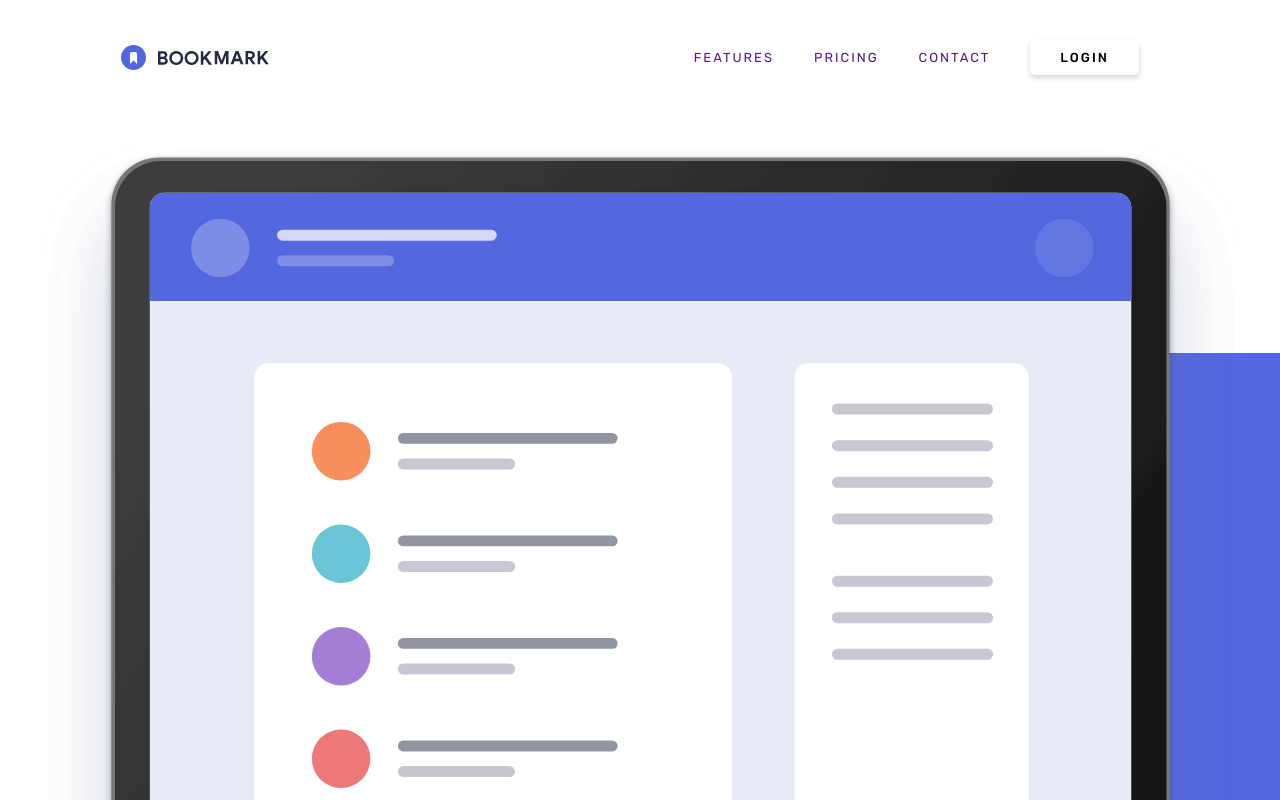
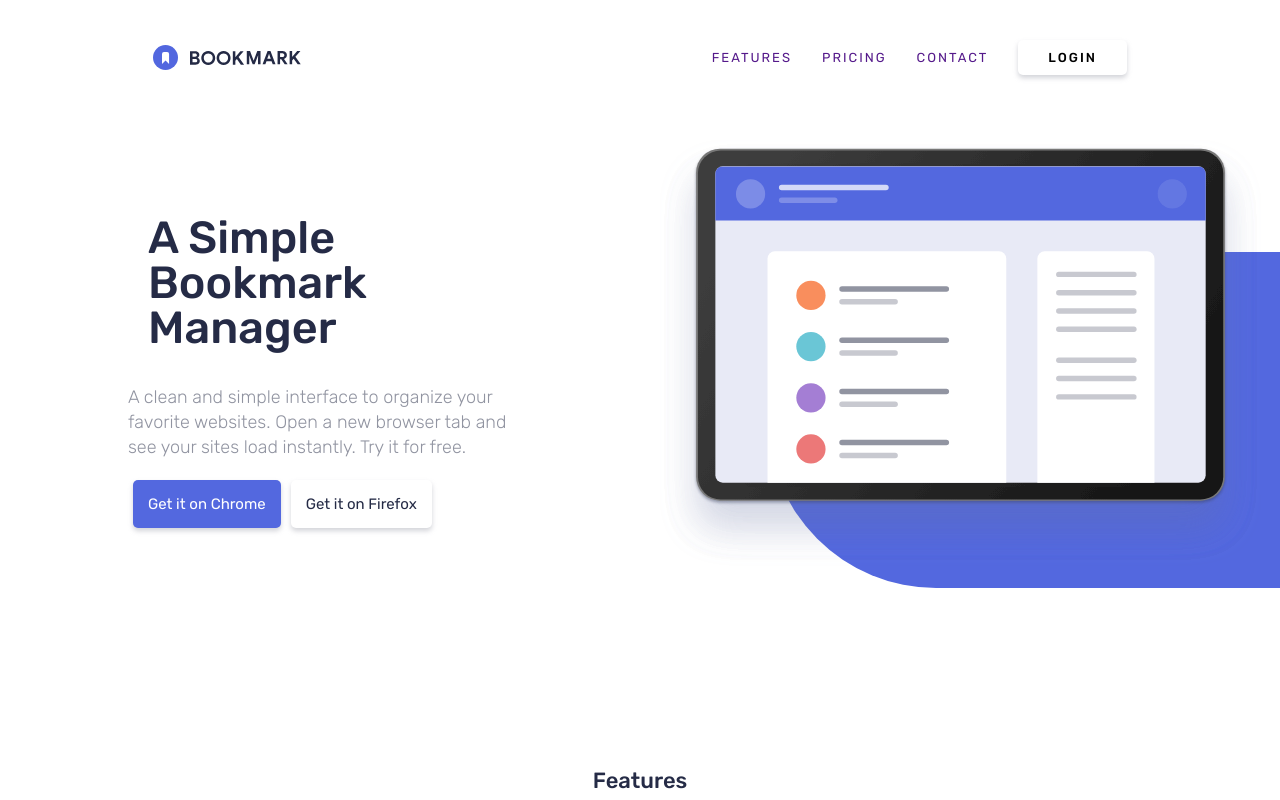
Before and after one commit to zflegle3/landing-page, a React (Create React App) app: page /share in a window 1280 px wide. Shown: the top 800 px of the page. Built offline with nearby package versions, Linux system fonts and the light colour scheme.

Commit message:
Refactored mobile styling to use mixins

```diff
--- a/src/components/SectionMain.js
+++ b/src/components/SectionMain.js
@@ -2,7 +2,7 @@ function SectionRight() {
 
     return (
       <div className="container-main">
-        <div className="container-sub-a">
+        <div className="container-main-a">
             <h1>A Simple Bookmark Manager</h1>
             <p>A clean and simple interface to organize your favorite websites. Open a new browser tab and see your sites load instantly. Try it for free.</p>
             <div className="button-container">
@@ -10,7 +10,7 @@ function SectionRight() {
                 <button className="btn-b">Get it on Firefox</button>
             </div>
         </div>
-        <div className="container-sub-b">
+        <div className="container-main-b">
             <div className="svg-hero"></div>
             <div className="background-right"></div>
         </div>
--- a/src/components/SectionRight.js
+++ b/src/components/SectionRight.js
@@ -2,7 +2,7 @@ function SectionRight() {
 
     return (
       <div className="container-main">
-        <div className="container-sub-a">
+        <div className="container-main-a">
             <h1>A Simple Bookmark Manager</h1>
             <p>A clean and simple interface to organize your favorite websites. Open a new browser tab and see your sites load instantly. Try it for free.</p>
             <div className="button-container">
@@ -10,7 +10,7 @@ function SectionRight() {
                 <button className="btn-b">Get it on Firefox</button>
             </div>
         </div>
-        <div className="container-sub-b">
+        <div className="container-main-b">
             <div className="svg-hero-a"></div>
             <div className="background-right"></div>
         </div>
--- a/src/styles/desktop.scss
+++ b/src/styles/desktop.scss
@@ -1,3 +1,5 @@
+@use "styles";
+
 // Solid Colors
 $bg-main: #ffffff;
 $txt-black: #000000;
@@ -13,12 +15,13 @@ $blue-sub-b-sh: rgba(37, 43, 70,0.90);
 @media only screen and (min-width: 760px) {     /* For desktop: */
 
     header {
-        width: 85%;
+        width: 80%;
         // display: flex;
         // flex-direction: row;
         // align-items: center;
         // justify-content: space-between;
         // padding: 5rem 15rem;
+
 
         button {
             background-color: transparent;
@@ -31,12 +34,13 @@ $blue-sub-b-sh: rgba(37, 43, 70,0.90);
             flex-direction: row;
             align-items: center;
             justify-content: center;
+            gap: 3rem;
 
             a {
                 font-size: 1.3rem;
                 color: $blue-sub-b;
                 font-weight: 400;
-                padding: 0rem 2rem;
+                // padding: 0rem 2rem;
                 letter-spacing: 0.2rem;
                 transition: color 0.3s;
                 text-decoration: none;
@@ -65,7 +69,6 @@ $blue-sub-b-sh: rgba(37, 43, 70,0.90);
                 border-radius: 0.5rem;
                 padding: 1rem 3rem;
                 box-shadow: 0rem 3px 5px $blue-sub-a-sh;
-                margin: 0rem 2rem;
                 border: 2px solid transparent;
                 transition: background-color 0.3s, color 0.3s, border 0.3s;
             }
@@ -77,91 +80,198 @@ $blue-sub-b-sh: rgba(37, 43, 70,0.90);
                 transition: background-color 0.3s, color 0.3s, border 0.3s;
             }
         }
-
-
-
-    }
-
-    header.hide {
-        visibility: hidden;
     }
 
     .container-main {
         display: flex;
-        flex-direction: column-reverse;
+        flex-direction: row;
+        align-items: center;
         width: 100vw;
         padding: 2.5rem 0rem 5rem 0rem;
+
+        .container-main-a {
+            width: 50%;
+            padding: 0rem 10vw;
+            // padding: 2.5rem 0rem;
+            // display: flex;
+            // flex-direction: column;
+            align-items: flex-start;
+            justify-content: flex-start;
+
+            h1 {
+                font-size: 4.5rem;
+                // color: $blue-sub-b;
+                // font-weight: 500;
+                text-align: left;
+                line-height: 4.5rem;
+                // padding: rem 2rem;
+            }
+
+            h2 {
+                font-size: 2.2rem;
+                text-align: left;
+                // color: $blue-sub-b;
+                // font-weight: 500;
+                // line-height: 3.6rem;
+                // padding: 0rem 5rem;
+            }
+
+            p {
+                padding: 1.5rem 0rem;
+                // font-weight: 400;
+                // line-height: 2.5rem;
+                // color: $blue-sub-a;
+                text-align: left;
+                font-size: 1.8rem;
+                font-weight: 300;
+            }
+        }
+
+        .container-main-b {
+            width: 50%;
+            // position: relative;
+            // display: flex;
+            // align-items: center;
+            // justify-content: center;
+            // width: 100%;
+            height: 0;
+            padding-top: 35%;
+            // overflow: hidden;
+
+            .background-right {
+                height: 60%;
+            }
+
+            // .svg-hero-a { //Right background
+            //     width: 100%;
+            //     height: 100%;
+            //     position: absolute;
+            //     top: 0rem;
+            //     left: 0rem;
+            //     background-image: url("../images//illustration-hero.svg");
+            //     background-position: center;
+            //     background-size: contain;
+            //     background-repeat: no-repeat;
+            //     width: 100%;
+            //     height: 0;
+            //     padding-top: 66.64%;
+            //     z-index: 1;
+            // }
+
+            // .svg-hero-b { //Left background
+            //     width: 100%;
+            //     height: 100%;
+            //     position: absolute;
+            //     top: 0rem;
+            //     left: 0rem;
+            //     background-image: url("../images//illustration-features-tab-1.svg");
+            //     background-position: center;
+            //     background-size: contain;
+            //     background-repeat: no-repeat;
+            //     width: 100%;
+            //     height: 0;
+            //     padding-top: 66.64%;
+            //     z-index: 1;
+            //     transform: scale(0.85);
+            // }
+
+            .background-right {
+                z-index: 0;
+                position: absolute;
+                bottom: 0rem;
+                width: 150vw;
+                height: 75%;
+                left: 20%;
+                background-color: $blue-main;
+                border-radius: 1000rem;
+            }
+
+            // .background-left {
+            //     z-index: 0;
+            //     position: absolute;
+            //     bottom: 0rem;
+            //     width: 150vw;
+            //     height: 75%;
+            //     right: 25%;
+            //     background-color: $blue-main;
+            //     border-radius: 1000rem;
+            // }
+        }
     }
 
 
     // Reused Text Container
     .container-sub-a {
-        padding: 2.5rem 0rem;
+        // width: 50%;
+        padding: 10rem 12rem;
+        // padding: 2.5rem 0rem;
         display: flex;
         flex-direction: column;
-        align-items: center;
-        justify-content: center;
+        // align-items: flex-start;
+        // justify-content: flex-start;
 
         h1 {
-            font-size: 2.8rem;
-            color: $blue-sub-b;
-            font-weight: 500;
-            text-align: center;
-            line-height: 3.6rem;
-            padding: rem 2rem;
+            font-size: 4.5rem;
+            // color: $blue-sub-b;
+            // font-weight: 500;
+            text-align: left;
+            line-height: 4.5rem;
+            // padding: rem 2rem;
         }
 
         h2 {
             font-size: 2.2rem;
-            color: $blue-sub-b;
-            font-weight: 500;
-            text-align: center;
-            line-height: 3.6rem;
-            padding: 0rem 5rem;
+            text-align: left;
+            // color: $blue-sub-b;
+            // font-weight: 500;
+            // line-height: 3.6rem;
+            // padding: 0rem 5rem;
         }
 
         p {
-            padding: 1.5rem 4rem;
-            font-size: 1.5rem;
-            font-weight: 400;
-            line-height: 2.5rem;
-            color: $blue-sub-a;
-            text-align: center;
+            padding: 1.5rem 0rem;
+            // font-weight: 400;
+            // line-height: 2.5rem;
+            // color: $blue-sub-a;
+            text-align: left;
+            font-size: 1.8rem;
+            font-weight: 300;
         }
 
         button {
-            border: none;
+            // border: none;
             font-size: 1.5rem;
             // letter-spacing: 0.1rem;
-            border-radius: 0.5rem;
-            padding: 1.5rem;
-            margin: 0.5rem;
+            // border-radius: 0.5rem;
+            // padding: 1.5rem;
+            // margin: 0.5rem;
             // box-shadow: 0rem 0.5rem 5rem $blue-sub-a-sh;
-            box-shadow: 0rem 3px 5px $blue-sub-a-sh;
+            // box-shadow: 0rem 3px 5px $blue-sub-a-sh;
         }
 
-        .btn-a {
-            background-color: $blue-main;
-            color: $bg-main;
-        }
+        // .btn-a {
+        //     background-color: $blue-main;
+        //     color: $bg-main;
+        // }
 
-        .btn-b {
-            background-color: $bg-main;
-            color: $blue-sub-b;
-        }
+        // .btn-b {
+        //     background-color: $bg-main;
+        //     color: $blue-sub-b;
+        // }
 
     }
 
     // Reused Image Container
-    .container-sub-b {
-        position: relative;
-        display: flex;
-        align-items: center;
-        justify-content: center;
-        width: 100%;
+    .container-main-b {
+        width: 50%;
+        // position: relative;
+        // display: flex;
+        // align-items: center;
+        // justify-content: center;
+        // width: 100%;
         height: 0;
-        padding-top: 66.64%;
-        overflow: hidden;
+        padding-top: 35%;
+        // overflow: hidden;
 
         .background-right {
             height: 60%;
@@ -226,6 +336,9 @@ $blue-sub-b-sh: rgba(37, 43, 70,0.90);
 
     .features {
         padding: 2.5rem 0rem 5rem 0rem;
+
+
+
 
         ul {
             // flex-grow: 1;
--- a/src/styles/styles.scss
+++ b/src/styles/styles.scss
@@ -14,6 +14,47 @@ $blue-sub-b-sh: rgba(37, 43, 70,0.90);
     font-family: 'Rubik', sans-serif;
     box-sizing: border-box;
 }
+
+//Font Themes
+@mixin fontXl {
+    font-size: 2.8rem;
+    font-weight: 500;
+    line-height: 3.6rem;
+}
+
+@mixin fontL {
+    font-size: 2.2rem;
+    font-weight: 500;
+    line-height: 3.6rem;
+}
+
+@mixin fontM {
+    font-size: 2rem;
+    font-weight: 200;
+    // line-height: 3.6rem;
+}
+
+@mixin fontS {
+    font-size: 1.5rem;
+    font-weight: 400;
+    // line-height: 2.5rem;
+}
+
+@mixin fontXs {
+    font-size: 1.2rem;
+    font-weight: 400;
+    // line-height: 3.6rem;
+}
+
+
+
+
+
+
+
+
+
+
 
 .nav-modal {
     position: fixed;
@@ -67,10 +108,9 @@ $blue-sub-b-sh: rgba(37, 43, 70,0.90);
 
 
         p {
+            @include fontM();
             width: 100%;
             text-align: center;
-            font-size: 2rem;
-            font-weight: 400;
             letter-spacing: 0.2rem;
             color: $bg-main;
             padding: 2.25rem 0rem;
@@ -138,7 +178,7 @@ header.hide {
 
 
 // Reused Text Container
-.container-sub-a {
+.container-sub-a, .container-main-a {
     padding: 2.5rem 0rem;
     display: flex;
     flex-direction: column;
@@ -146,40 +186,41 @@ header.hide {
     justify-content: center;
 
     h1 {
-        font-size: 2.8rem;
+        @include fontXl();
         color: $blue-sub-b;
-        font-weight: 500;
         text-align: center;
-        line-height: 3.6rem;
-        padding: rem 2rem;
+        padding: 2rem;
     }
 
     h2 {
-        font-size: 2.2rem;
+        // font-size: 2.2rem;
+        // line-height: 3.6rem;
+        // font-weight: 500;
+        @include fontL();
         color: $blue-sub-b;
-        font-weight: 500;
         text-align: center;
-        line-height: 3.6rem;
         padding: 0rem 5rem;
     }
 
     p {
+        @include fontS();
+        line-height: 2.5rem;
         padding: 1.5rem 4rem;
-        font-size: 1.5rem;
-        font-weight: 400;
-        line-height: 2.5rem;
+        // font-size: 1.5rem;
+        // font-weight: 400;
+        // line-height: 2.5rem;
         color: $blue-sub-a;
         text-align: center;
     }
 
     button {
         border: none;
-        font-size: 1.5rem;
+        @include fontS();
+        // font-size: 1.5rem;
         // letter-spacing: 0.1rem;
         border-radius: 0.5rem;
         padding: 1.5rem;
         margin: 0.5rem;
-        // box-shadow: 0rem 0.5rem 5rem $blue-sub-a-sh;
         box-shadow: 0rem 3px 5px $blue-sub-a-sh;
     }
 
@@ -196,7 +237,7 @@ header.hide {
 }
 
 // Reused Image Container
-.container-sub-b {
+.container-sub-b, .container-main-b {
     position: relative;
     display: flex;
     align-items: center;
@@ -295,9 +336,10 @@ header.hide {
 
         a {
             // width: 100%;
+            @include fontS();
             text-align: center;
-            font-size: 1.6rem;
-            font-weight: 400;
+            // font-size: 1.5rem;
+            // font-weight: 400;
             letter-spacing: 0.1rem;
             color: $blue-sub-b;
             padding: 2.25rem 0rem;
@@ -312,10 +354,6 @@ header.hide {
 
         a:hover {
             // width: 100%;
-            text-align: center;
-            font-size: 1.6rem;
-            font-weight: 400;
-            letter-spacing: 0.1rem;
             color: $blue-sub-b;
             padding: 2.25rem 0rem;
             text-decoration: none;
@@ -368,7 +406,8 @@ header.hide {
         }
 
         h2 {
-            font-size: 2rem;
+            @include fontM();
+            // font-size: 2rem;
             color: $blue-sub-b;
             font-weight: 500;
             text-align: center;
@@ -377,9 +416,10 @@ header.hide {
         }
 
         p {
+            @include fontS();
             // padding: 1.5rem 4rem;
-            font-size: 1.5rem;
-            font-weight: 400;
+            // font-size: 1.5rem;
+            // font-weight: 400;
             line-height: 2.5rem;
             color: $blue-sub-a;
             text-align: center;
@@ -396,8 +436,9 @@ header.hide {
             justify-content: center;
 
             button {
-                font-size: 1.5rem;
-                font-weight: 400;
+                @include fontS();
+                // font-size: 1.5rem;
+                // font-weight: 400;
                 color: $bg-main;
                 background-color: $blue-main;
                 border: none;
@@ -448,9 +489,10 @@ header.hide {
 
 
                 h2 {
-                    font-size: 1.5rem;
+                    @include fontS();
+                    // font-size: 1.5rem;
+                    // font-weight: 400;
                     color: $blue-sub-b;
-                    font-weight: 400;
                     text-align: center;
                     line-height: 3.6rem;
                     // padding: 1rem 2rem;
@@ -482,8 +524,9 @@ header.hide {
                 height: auto;
 
                 p {
-                    font-size: 1.5rem;
-                    font-weight: 400;
+                    @include fontS();
+                    // font-size: 1.5rem;
+                    // font-weight: 400;
                     line-height: 2.5rem;
                     color: $blue-sub-a;
                     padding: 2rem 0rem;
@@ -499,8 +542,9 @@ header.hide {
         align-items: center;
 
         button {
-            font-size: 1.5rem;
-            font-weight: 400;
+            @include fontS();
+            // font-size: 1.5rem;
+            // font-weight: 400;
             color: $bg-main;
             background-color: $blue-main;
             border: none;
@@ -525,8 +569,9 @@ header.hide {
     // margin-top: 10rem;
 
     p, h2 {
-        font-size: 1.2rem;
-        font-weight: 400;
+        @include fontXs();
+        // font-size: 1.2rem;
+        // font-weight: 400;
         color: $bg-main;
         padding: 1rem 0rem;
         text-align: center;
@@ -537,7 +582,9 @@ header.hide {
     }
 
     h2 {
-        font-size: 2.2rem;
+        @include fontL();
+        // font-size: 2.2rem;
+        line-height: normal;
         letter-spacing: 0.1rem;
     }
 
@@ -559,9 +606,10 @@ header.hide {
 
 
             input {
+                @include fontXs();
                 width: 100%;
-                font-size: 1.2rem;
-                font-weight: 400;
+                // font-size: 1.2rem;
+                // font-weight: 400;
                 letter-spacing: 0.1rem;
                 color: $txt-black;
                 padding: 1.5rem 2rem;
@@ -615,9 +663,10 @@ header.hide {
         }
 
         button {
+            @include fontS();
             width: 100%;
-            font-size: 1.5rem;
-            font-weight: 400;
+            // font-size: 1.5rem;
+            // font-weight: 400;
             color: $bg-main;
             background-color: $red-main;
             border: none;
@@ -653,9 +702,10 @@ footer {
         justify-content: flex-start;
 
         p {
+            @include fontS();
             width: 100%;
             text-align: center;
-            font-size: 1.5rem;
+            // font-size: 1.5rem;
             font-weight: 300;
             letter-spacing: 0.3rem;
             color: $bg-main;
```
